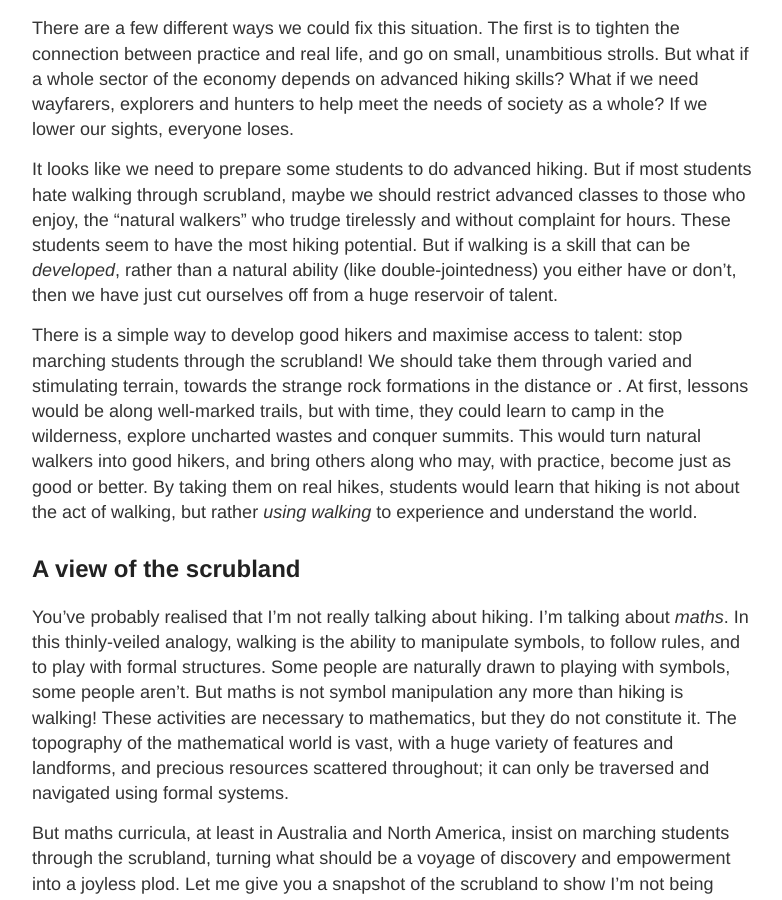
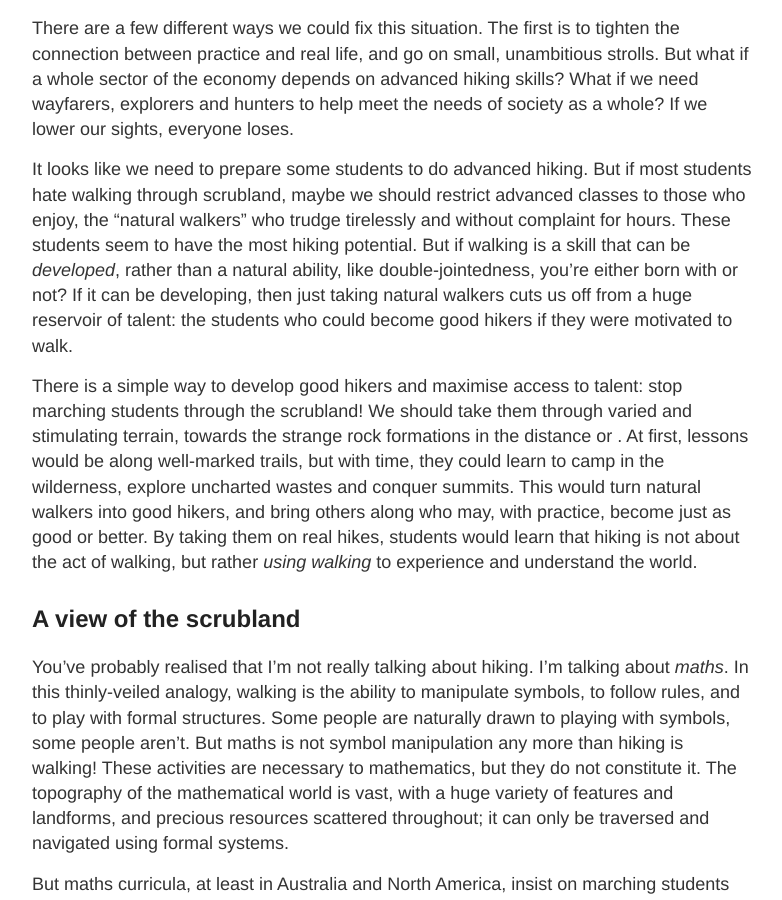
Before and after one commit to hapax/hapax.github.io, a Jekyll site: the page built from assets/teaching.md, in a window 1280 px wide and 900 px high, scrolled down 607 px. Shown: the whole window, without its empty margins (248-1030 px from the left). Built offline with Jekyll 4.4.1, drawn with Linux system fonts in a browser that asks for light colours; our own code applies the rules of GitHub Pages for plain Markdown files; formulas are drawn with MathJax 3; a script that is not in the unit is left out.

Commit message:
Update teaching.md

```diff
--- a/assets/teaching.md
+++ b/assets/teaching.md
@@ -49,8 +49,10 @@ restrict advanced classes to those who enjoy, the "natural walkers"
 who trudge tirelessly and without complaint for hours.
 These students seem to have the most hiking potential.
 But if walking is a skill that can be *developed*, rather than a
-natural ability (like double-jointedness) you either have or don't,
-then we have just cut ourselves off from a huge reservoir of talent.
+natural ability, like double-jointedness, you're either born with or not?
+If it can be developing, then just taking natural walkers cuts us off
+from a huge reservoir of talent: the students who could become good
+hikers if they were motivated to walk.
 
 There is a simple way to develop good hikers and maximise access to
 talent: stop marching students through the scrubland!
```
